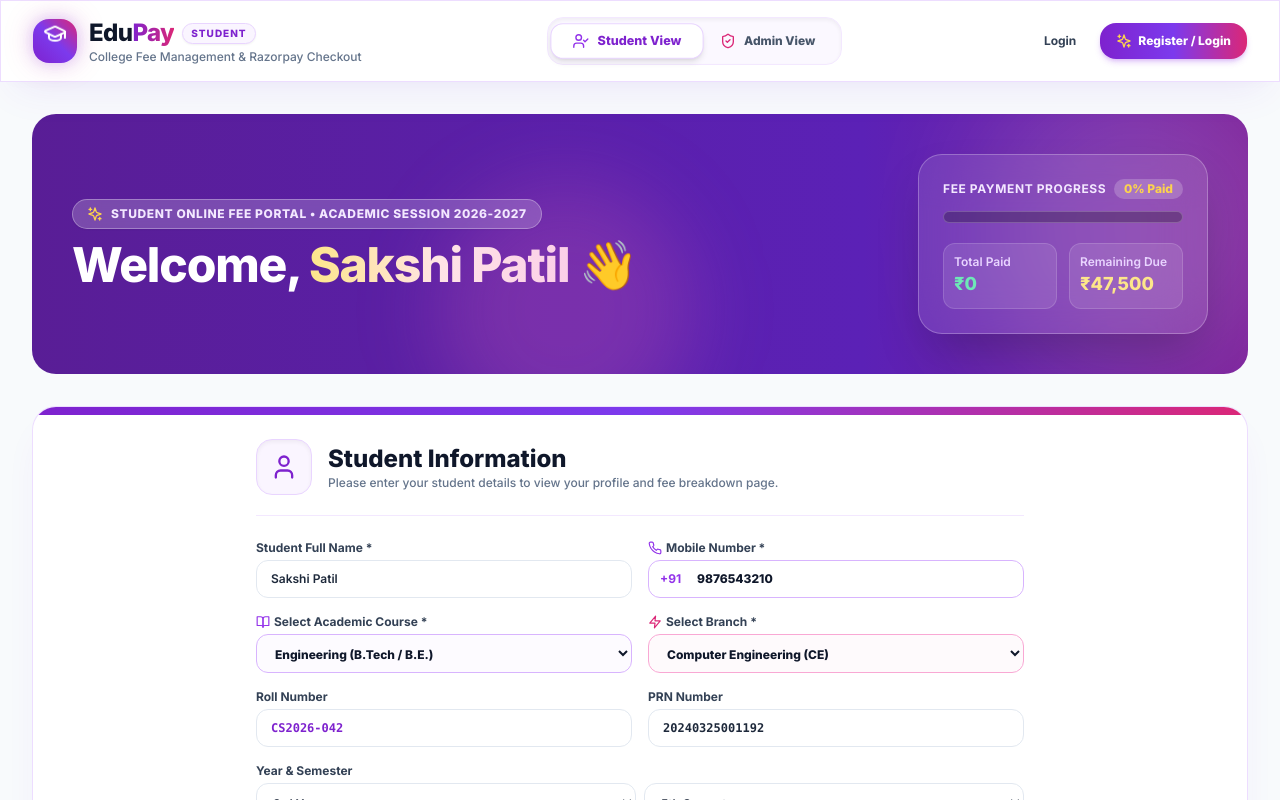
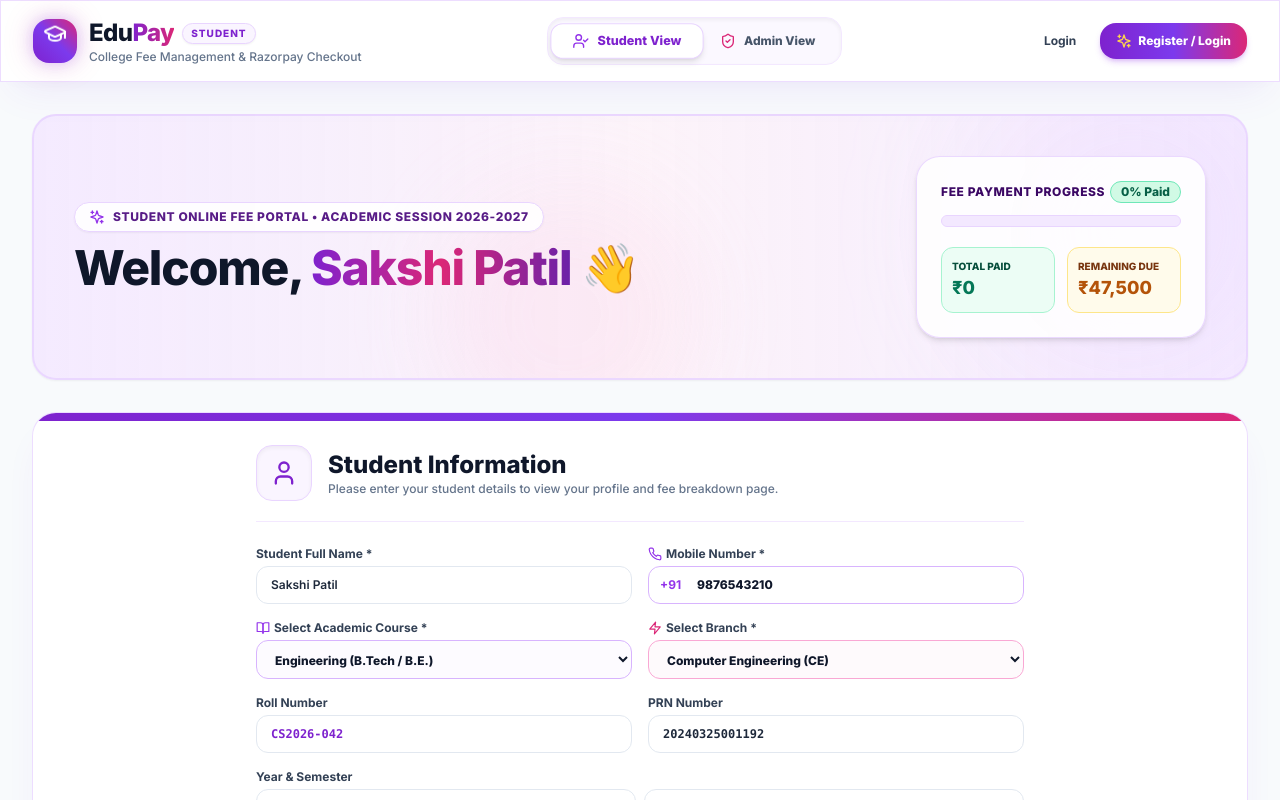
Before and after one commit to sakshimohite2909-spec/fees, a React (Vite) app: page / in a window 1280 px wide. Shown: the top 800 px of the page. Built offline with nearby package versions, Linux system fonts and the light colour scheme.

Commit message:
Update website UI hero banner to light pastel color combination

```diff
--- a/src/components/StudentDashboard.jsx
+++ b/src/components/StudentDashboard.jsx
@@ -173,49 +173,49 @@ export default function StudentDashboard({
   return (
     <div className="space-y-8 animate-slide-up">
 
-      {/* 🚀 Hero Header Banner */}
-      <div className="relative overflow-hidden rounded-3xl bg-gradient-to-r from-purple-900 via-violet-800 to-pink-700 text-white p-8 sm:p-10 soft-shadow animate-gradient-bg">
+      {/* 🚀 Hero Header Banner (Light Pastel Theme) */}
+      <div className="relative overflow-hidden rounded-3xl bg-gradient-to-r from-purple-100/90 via-pink-50/80 to-purple-100/90 text-slate-900 p-8 sm:p-10 border-2 border-purple-200/90 shadow-sm animate-fadeIn">
 
-        {/* Glowing Orbs */}
-        <div className="absolute -top-12 -right-12 w-80 h-80 bg-white/15 rounded-full blur-3xl pointer-events-none"></div>
-        <div className="absolute -bottom-16 left-1/3 w-64 h-64 bg-pink-400/20 rounded-full blur-2xl pointer-events-none"></div>
+        {/* Glowing Soft Orbs */}
+        <div className="absolute -top-12 -right-12 w-80 h-80 bg-purple-200/30 rounded-full blur-3xl pointer-events-none"></div>
+        <div className="absolute -bottom-16 left-1/3 w-64 h-64 bg-pink-200/30 rounded-full blur-2xl pointer-events-none"></div>
 
         <div className="relative z-10 flex flex-col lg:flex-row items-start lg:items-center justify-between gap-6">
           <div className="space-y-3 max-w-2xl">
 
-            <div className="inline-flex items-center gap-2 px-3.5 py-1.5 rounded-full bg-white/20 backdrop-blur-md text-xs font-black tracking-wider uppercase text-purple-100 border border-white/30 shadow-sm">
-              <Sparkles className="w-4 h-4 text-amber-300" />
+            <div className="inline-flex items-center gap-2 px-3.5 py-1.5 rounded-full bg-white/90 text-xs font-black tracking-wider uppercase text-purple-900 border border-purple-200 shadow-sm">
+              <Sparkles className="w-4 h-4 text-purple-600" />
               <span>Student Online Fee Portal • Academic Session {feesConfig.academicYear || '2026-2027'}</span>
             </div>
 
-            <h1 className="text-3xl sm:text-4xl lg:text-5xl font-black tracking-tight leading-tight">
-              Welcome, <span className="text-transparent bg-clip-text bg-gradient-to-r from-amber-200 via-rose-100 to-pink-200">{fullName || currentUser?.fullName || 'Student'}</span> 👋
+            <h1 className="text-3xl sm:text-4xl lg:text-5xl font-black tracking-tight leading-tight text-slate-900">
+              Welcome, <span className="text-transparent bg-clip-text bg-gradient-to-r from-purple-700 via-pink-600 to-purple-800">{fullName || currentUser?.fullName || 'Student'}</span> 👋
             </h1>
           </div>
 
           {/* Quick Payment Status Overview */}
-          <div className="w-full lg:w-auto bg-white/10 backdrop-blur-xl p-5 sm:p-6 rounded-3xl border border-white/25 shadow-2xl min-w-[290px]">
+          <div className="w-full lg:w-auto bg-white/90 p-5 sm:p-6 rounded-3xl border border-purple-200/90 shadow-md min-w-[290px]">
             <div className="flex items-center justify-between mb-3 text-xs">
-              <span className="text-purple-100 font-bold uppercase tracking-wider">Fee Payment Progress</span>
-              <span className="font-extrabold text-amber-300 bg-white/20 px-2.5 py-0.5 rounded-full">{completionPercentage}% Paid</span>
+              <span className="text-purple-950 font-black uppercase tracking-wider">Fee Payment Progress</span>
+              <span className="font-extrabold text-emerald-800 bg-emerald-100 border border-emerald-300 px-2.5 py-0.5 rounded-full">{completionPercentage}% Paid</span>
             </div>
 
             {/* Progress Bar */}
-            <div className="w-full bg-black/25 rounded-full h-3 mb-4 p-0.5 border border-white/20 overflow-hidden">
+            <div className="w-full bg-purple-100 rounded-full h-3 mb-4 p-0.5 border border-purple-200 overflow-hidden">
               <div
-                className="bg-gradient-to-r from-emerald-400 via-pink-400 to-amber-300 h-full rounded-full transition-all duration-1000 ease-out shadow-sm"
+                className="bg-gradient-to-r from-purple-600 via-pink-500 to-emerald-500 h-full rounded-full transition-all duration-1000 ease-out shadow-sm"
                 style={{ width: `${completionPercentage}%` }}
               ></div>
             </div>
 
             <div className="grid grid-cols-2 gap-3 text-xs pt-1">
-              <div className="bg-white/10 p-2.5 rounded-xl border border-white/15">
-                <p className="text-purple-200 font-semibold">Total Paid</p>
-                <p className="text-lg font-black text-emerald-300">₹{totalPaidAmount.toLocaleString('en-IN')}</p>
+              <div className="bg-emerald-50 p-2.5 rounded-xl border border-emerald-200">
+                <p className="text-emerald-900 font-extrabold text-[10px] uppercase">Total Paid</p>
+                <p className="text-lg font-black text-emerald-700">₹{totalPaidAmount.toLocaleString('en-IN')}</p>
               </div>
-              <div className="bg-white/10 p-2.5 rounded-xl border border-white/15">
-                <p className="text-purple-200 font-semibold">Remaining Due</p>
-                <p className="text-lg font-black text-amber-200">₹{remainingDues.toLocaleString('en-IN')}</p>
+              <div className="bg-amber-50 p-2.5 rounded-xl border border-amber-200">
+                <p className="text-amber-900 font-extrabold text-[10px] uppercase">Remaining Due</p>
+                <p className="text-lg font-black text-amber-700">₹{remainingDues.toLocaleString('en-IN')}</p>
               </div>
             </div>
           </div>
```
